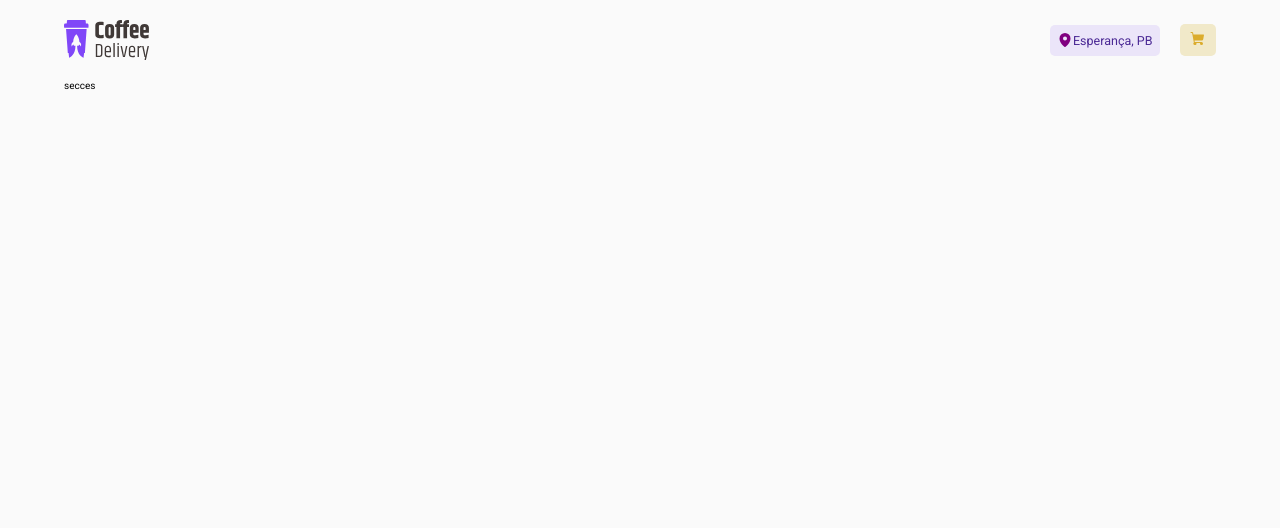
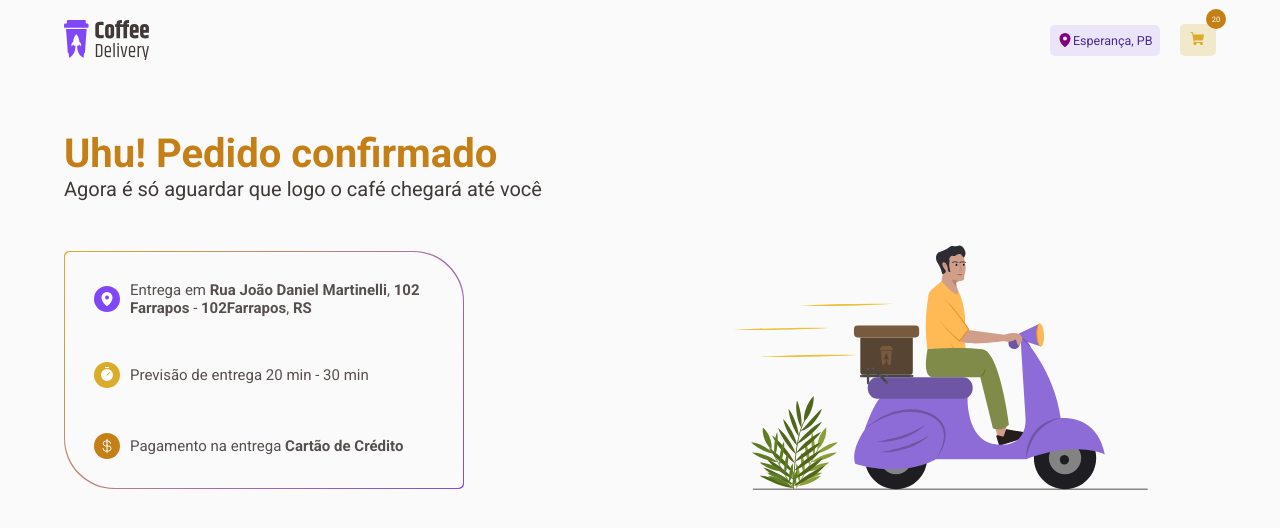
Before and after one commit to Jovi-souza/Coffee-Delivery, a React (Vite) app: page /Success in a window 1280 px wide. Shown: the top 528 px of the page. Built offline with nearby package versions, Linux system fonts and the light colour scheme.

Commit message:
finalizing styles

```diff
--- a/src/Components/Cards/index.tsx
+++ b/src/Components/Cards/index.tsx
@@ -19,7 +19,9 @@ export function Card() {
           </div>
           <Plus cursor='pointer' size={14}/>
         </HowManyItems>
-        <AddItems> <ShoppingCart weight="fill" size={18} color='white' /></AddItems>
+        <AddItems>
+          <ShoppingCart weight="fill" size={18} color='white' />
+        </AddItems>
       </Purchase>
     </Container>
   )
--- a/src/Components/Cards/styles.ts
+++ b/src/Components/Cards/styles.ts
@@ -81,5 +81,10 @@ export const AddItems = styled('button', {
   border: 'none',
   backgroundColor: '$purpleDark',
   padding: '.5rem .75rem',
-  borderRadius: '5px'
+  borderRadius: '5px',
+  transition: '.2s',
+
+  '&:hover': {
+    backgroundColor: '$purple',
+  }
 })
--- a/src/Components/CoffeeCard/index.tsx
+++ b/src/Components/CoffeeCard/index.tsx
@@ -1,6 +1,6 @@
 import { Container } from "./styles";
 import { HowManyItems } from "../Cards/styles";
-import { Minus, Plus } from "phosphor-react";
+import { Minus, Plus, Trash } from "phosphor-react";
 
 import image from '../../images/CaféComLeite.svg'
 
@@ -8,8 +8,10 @@ export function CoffeeCard() {
   return(
     <Container>
       <img src={image} />
-      <h1>Expresso Tradicional</h1>
-      <p>R$ 9,90</p>
+      <div>
+        <h1>Expresso Tradicional</h1>
+        <p>R$ 9,90</p>
+      </div>
       <HowManyItems >
         <Minus cursor='pointer' size={14}/>
         <div>
@@ -17,6 +19,7 @@ export function CoffeeCard() {
         </div>
         <Plus cursor='pointer' size={14}/>
       </HowManyItems>
+      <p><Trash /> Remover</p>
     </Container>
   )
 }
--- a/src/Components/CoffeeCard/styles.ts
+++ b/src/Components/CoffeeCard/styles.ts
@@ -2,5 +2,11 @@ import { styled } from "../../styles/stitches.config";
 
 export const Container = styled('div', {
   display: 'flex',
+  width: '38vw',
+  padding: '3rem',
+  backgroundColor: '$baseCard',
 
+  '& div': {
+    display: 'flex'
+  }
 })
--- a/src/Components/header/index.tsx
+++ b/src/Components/header/index.tsx
@@ -1,5 +1,5 @@
 import Logo from '../../images/Logo.svg'
-import { Container, LocaleAndCart } from "./styles";
+import { Container, LocaleAndCart, ShoppingCartContainer } from "./styles";
 import { MapPin, ShoppingCart } from "phosphor-react";
 
 export function Header() {
@@ -11,9 +11,10 @@ export function Header() {
           <MapPin weight='fill' color='purple' size={16}/>
           Esperança, PB
         </p>
-        <div className='ShoppingCart'>
+        <ShoppingCartContainer >
           <ShoppingCart weight='fill' size={16}/>
-        </div>
+          <p>20</p>
+        </ShoppingCartContainer>
       </LocaleAndCart >
     </Container>
   )
--- a/src/Components/header/styles.ts
+++ b/src/Components/header/styles.ts
@@ -29,12 +29,32 @@ export const LocaleAndCart = styled('div', {
     borderRadius: '5px',
     backgroundColor: '$purpleLight',
     color: '$purpleDark',
-  },
+  }
 
-  '& .ShoppingCart': {
-    backgroundColor: '$yellowLight',
-    color: '$yellow',
-    padding: '.65rem 1rem',
-    borderRadius: '5px',
+})
+
+export const ShoppingCartContainer = styled('div', {
+  backgroundColor: '$yellowLight',
+  color: '$yellow',
+  padding: '.65rem 1rem',
+  borderRadius: '5px',
+  position: 'relative',
+  cursor: 'pointer',
+
+  '& p': {
+    position: 'absolute',
+    top: '0',
+    right: '0',
+    mr: '-1rem',
+    mt: '-1.5rem',
+    width: '2rem',
+    height: '2rem',
+
+    display: 'flex',
+    justifyContent: 'center',
+    fontSize: '.75rem',
+    color: '$white',
+    backgroundColor: '$yellowDark',
+    borderRadius: '50px'
   }
 })
--- a/src/Pages/Checkout/index.tsx
+++ b/src/Pages/Checkout/index.tsx
@@ -5,7 +5,6 @@ import {
   MapPinLine,
   Money
 } from "phosphor-react";
-import { CoffeeCard } from "../../Components/CoffeeCard";
 
 import {
   CartContainer,
@@ -16,6 +15,7 @@ import {
   PaymentContainer,
   Button,
   ContainerWrap,
+  TotalPrice,
 } from "./styles";
 
 export function Checkout() {
@@ -50,7 +50,12 @@ export function Checkout() {
       <ContainerWrap>
         <h1>Cafés selecionados</h1>
         <CartContainer>
-          <CoffeeCard />
+          <TotalPrice>
+            <p>Total de itens <span>R$ 25</span></p>
+            <p>Entrega <span>R$ 25</span></p>
+            <h2>Total <span>R$ 25</span></h2>
+            <button >Confirmar pedido</button>
+          </TotalPrice>
         </CartContainer>
       </ContainerWrap>
     </Container>
--- a/src/Pages/Checkout/styles.ts
+++ b/src/Pages/Checkout/styles.ts
@@ -2,7 +2,7 @@ import { styled } from "../../styles/stitches.config";
 
 export const Container = styled('div', {
   display: 'flex',
-  gap: '2rem'
+  gap: '5rem'
 })
 
 export const ContainerWrap = styled('div', {
@@ -92,9 +92,61 @@ export const Button = styled('button', {
   backgroundColor: '$baseButton',
   padding: '1.5rem 3rem',
   color: '$baseText',
-  textTransform: 'uppercase'
+  textTransform: 'uppercase',
+  transition: '.2s',
+
+  '&:hover': {
+    backgroundColor: '$baseHover'
+  },
+
+  '&:focus': {
+    backgroundColor: '$purpleLight',
+    outlineColor: '$purple',
+  }
 })
 
 export const CartContainer = styled('div', {
+  backgroundColor: '$baseCard',
+  width: '35vw',
+  padding: '3rem',
+})
 
+export const TotalPrice = styled('div', {
+  display: 'flex',
+  justifyContent: 'flex-end',
+  flexDirection: 'column',
+  borderTop: '1px solid $baseButton',
+  paddingTop: '2rem',
+  width: '100%',
+  gap: '1.5rem 0',
+
+  '& p': {
+    display: 'flex',
+    justifyContent: 'space-between',
+    fontSize: '1.5rem',
+    color: '$baseText'
+  },
+
+  '& h2': {
+    display: 'flex',
+    justifyContent: 'space-between',
+    fontSize: '2rem',
+    color: '$basetitle'
+  },
+
+  '& button': {
+    border: 'none',
+    borderRadius: '5px',
+    color: '$white',
+    backgroundColor: '$yellow',
+    padding: '1rem',
+    fontSize: '1.5rem',
+    fontWeight: 'bold',
+    textTransform: 'uppercase',
+    transition: '.2s',
+
+    '&:hover': {
+      backgroundColor: '$yellowDark',
+    }
+  }
 })
--- a/src/Pages/Home/index.tsx
+++ b/src/Pages/Home/index.tsx
@@ -6,7 +6,8 @@ import {
   About,
   Paragraph,
   Title,
-  SectionItems
+  SectionItems,
+  IconsContainer
 } from './styles'
 
 export function Home() {
@@ -18,27 +19,27 @@ export function Home() {
           <Paragraph style='subTitle'>Com o Coffee Delivery você recebe seu café onde estiver, a qualquer hora</Paragraph>
           <About>
             <div>
-              <div className='icons' >
-                <ShoppingCart className='icons' weight='fill' color='white' size={16} />
-              </div>
+              <IconsContainer style={'yellowDark'}>
+                <ShoppingCart weight='fill' color='white' size={16} />
+              </IconsContainer>
               <Paragraph>Compra simples e segura</Paragraph>
             </div>
             <div>
-              <div className='icons' >
-                <Package className='icons' weight='fill' color='white' size={16} />
-              </div>
+              <IconsContainer style={'gray'}>
+                <Package weight='fill' color='white' size={16} />
+              </IconsContainer>
               <Paragraph>Embalagem mantém o café intacto</Paragraph>
             </div>
               <div>
-              <div className='icons' >
-                <Timer className='icons' weight='fill' color='white' size={16} />
-              </div>
+              <IconsContainer style={'yellow'}>
+                <Timer weight='fill' color='white' size={16} />
+              </IconsContainer>
               <Paragraph >Entrega rápida e rastreada</Paragraph>
             </div>
             <div>
-              <div className='icons' >
-                <Coffee className='icons' weight='fill' color='white' size={16} />
-              </div>
+              <IconsContainer style={'purple'}>
+                <Coffee weight='fill' color='white' size={16} />
+              </IconsContainer>
               <Paragraph>O café chega fresquinho até você</Paragraph>
             </div>
           </About>
--- a/src/Pages/Home/styles.ts
+++ b/src/Pages/Home/styles.ts
@@ -36,31 +36,15 @@ export const Paragraph = styled('p', {
 export const About = styled('div', {
   display: 'flex',
   flexWrap: 'wrap',
-  width: '60rem',
+  width: '55rem',
   mt: '8rem',
   gap: '2.5rem',
 
   '& div': {
     display: 'flex',
-    width: '28rem',
+    alignItems: 'center',
+    justifyContent: 'center'
   },
-
-  '& .icons': {
-    backgroundColor: '$yellow',
-    width: 'max-content',
-    height: 'max-content',
-    padding: '.3rem',
-    borderRadius: '50px',
-
-    '& svg': {
-      variants: {
-        back: {
-          yellow: '$yellow',
-          gray: '$baseText',
-        },
-      },
-    }
-  }
 })
 
 export const SectionItems = styled('section', {
@@ -70,3 +54,29 @@ export const SectionItems = styled('section', {
   justifyContent: 'center',
   gap: '3rem',
 })
+
+export const IconsContainer = styled('p', {
+  backgroundColor: '$yellow',
+  padding: '.5rem',
+  width: '2.6rem',
+  height: '2.6rem',
+  borderRadius: '50px',
+
+  variants: {
+    style: {
+      yellow: {
+        backgroundColor: '$yellow'
+      },
+      yellowDark: {
+        backgroundColor: '$yellowDark'
+      },
+      purple: {
+        backgroundColor: '$purple'
+      },
+      gray: {
+        backgroundColor: '$baseText'
+
+      },
+    },
+  },
+})
--- a/src/Pages/Success/index.tsx
+++ b/src/Pages/Success/index.tsx
@@ -1,7 +1,52 @@
+import Illustration from '../../images/Illustration.svg'
+import {
+  CurrencyDollar,
+  MapPin,
+  Timer
+} from "phosphor-react";
+
+import {
+  Container,
+  Paragraph,
+  TitleContainer,
+  YourRequest
+} from "./styles";
+import { IconsContainer } from "../Home/styles";
+
 export function Success() {
   return(
-    <div>
-      secces
-    </div>
+    <Container>
+      <div>
+        <TitleContainer>
+          <h1>Uhu! Pedido confirmado</h1>
+          <p>Agora é só aguardar que logo o café chegará até você</p>
+        </TitleContainer>
+        <YourRequest>
+
+          <div>
+            <IconsContainer style={'purple'}>
+              <MapPin size={16} color="white" weight="fill" />
+            </IconsContainer>
+            <Paragraph>Entrega em <strong>Rua João Daniel Martinelli</strong>, <strong>102 Farrapos</strong> - <strong>102Farrapos</strong>, <strong>RS</strong></Paragraph>
+          </div>
+
+          <div>
+            <IconsContainer style={'yellow'}>
+              <Timer size={16} color="white" weight="fill"/>
+            </IconsContainer>
+            <Paragraph>Previsão de entrega 20 min - 30 min</Paragraph>
+          </div>
+
+          <div>
+            <IconsContainer style={'yellowDark'}>
+              <CurrencyDollar size={16} color="white" />
+            </IconsContainer>
+            <Paragraph>Pagamento na entrega <strong>Cartão de Crédito</strong></Paragraph>
+          </div>
+
+        </YourRequest>
+      </div>
+      <img src={Illustration} />
+    </Container>
   )
 }
--- /dev/null
+++ b/src/Pages/Success/styles.ts
@@ -0,0 +1,60 @@
+import { styled } from "../../styles/stitches.config";
+
+export const Container = styled('div', {
+  display: 'flex',
+  gap: '18rem',
+
+  '& img': {
+    width: '45rem',
+    mt: '15.4rem'
+  }
+})
+
+export const TitleContainer = styled('div', {
+  m: '5rem 0',
+
+  '& h1': {
+    fontSize: '4rem',
+    color: '$yellowDark'
+  },
+
+  '& p': {
+    fontSize: '2rem',
+    color: '$baseSubTitle'
+  }
+})
+
+export const YourRequest = styled('div', {
+  display: 'flex',
+  flexDirection: 'column',
+  border: 'none',
+  borderRadius: '5px 50px 5px 50px',
+  padding: '3rem',
+  gap: '4.5rem 0',
+  zIndex: '1',
+  width: '40rem',
+  position: 'relative',
+  linearGradient: '-45deg, $purple, $yellow',
+
+  '&::before': {
+    content: '',
+    position: 'absolute',
+    background: '$background',
+    inset: '0',
+    zIndex: '-1',
+    margin: '1px',
+    borderRadius: '5px 50px 5px 50px',
+  },
+
+  '& div': {
+    display: 'flex',
+    alignItems: 'center',
+    gap: '1rem',
+  }
+})
+
+export const Paragraph = styled('p', {
+  fontSize: '1.5rem',
+  color: '$baseText',
+  width: '35rem'
+})
```
Also changed, not shown: src/images/Illustration.svg (added).
